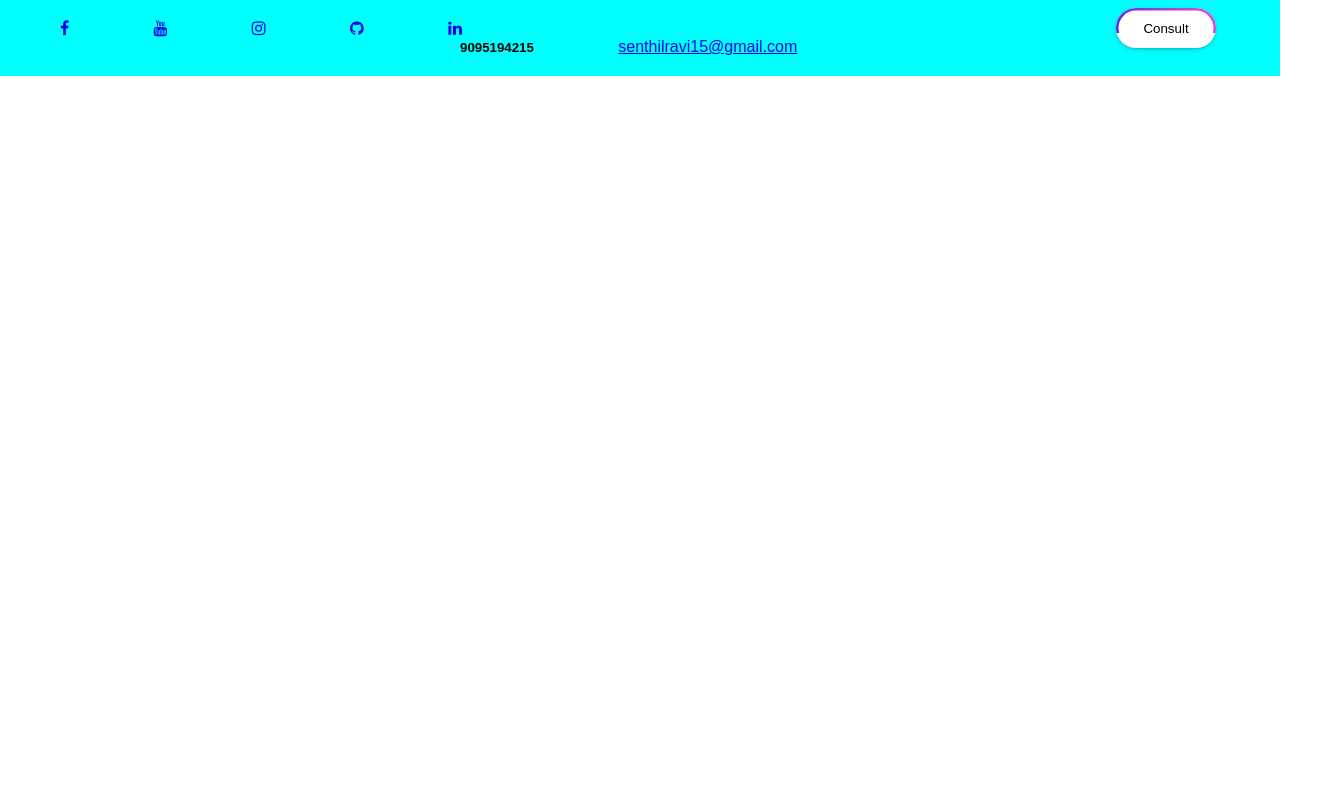
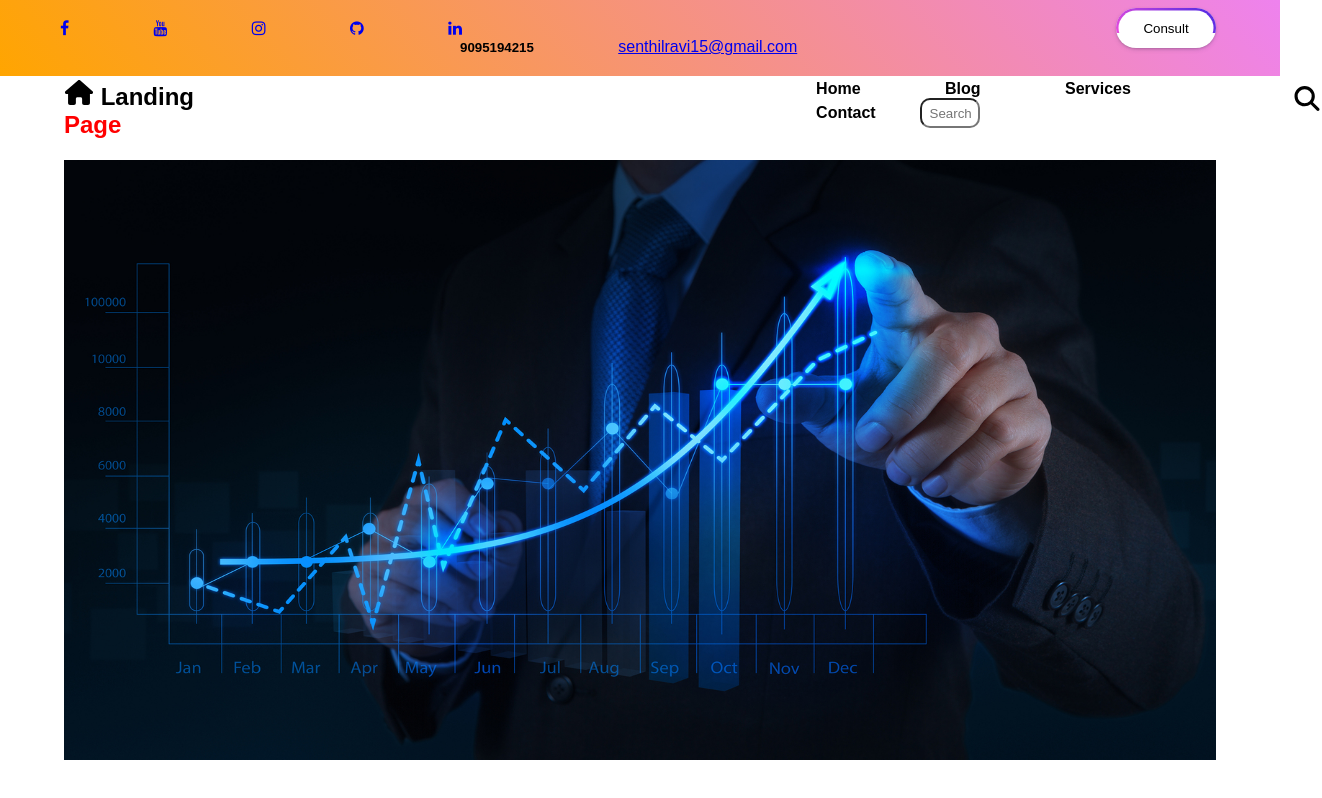
Before and after one commit to ravigitX/CODSOFT, a plain HTML site: page index.html in a window 1280 px wide. Shown: the whole page, 1322 px wide, since content can reach past the window. Drawn offline with Linux system fonts and the light colour scheme.

Commit message:
Added navigations

```diff
--- a/css/style.css
+++ b/css/style.css
@@ -7,7 +7,7 @@
 
 header{
     display: flex;
-    background-color: aqua;
+    background: linear-gradient(50deg, orange, violet);
     justify-content: flex-start;
     padding: 20px;
 }
@@ -42,6 +42,7 @@ nav ul li{
     background: linear-gradient(45deg, #e94cdc, #4c28e4);
     animation-name: rotate;
     animation-duration: 2s;
+    animation-play-state: paused;
     animation-iteration-count: infinite;
     animation-timing-function: linear;
 }
@@ -65,4 +66,57 @@ button{
     border-radius: 100px;
     border: none;
     background-color: white;
+    cursor: pointer;
 }
+
+.container:hover .border{
+    animation-play-state: running;
+}
+
+.heading{
+    display: flex;
+    position: absolute;
+    top: 10%;
+    left: 5%;
+    cursor: default;
+}
+
+.house-solid{
+    width: 30px;
+    height: 25px;
+}
+
+.heading-info {
+    display: inline-block;
+    justify-content: space-evenly;
+    align-items: center;
+    padding-left: 550px;
+    cursor: pointer;
+    font-weight: bold;
+}
+.heading-info :hover{
+    color: red;
+    transition: 0.2s;
+}
+
+.search{
+    width: 60px;
+    height: 30px;
+    border-radius: 10px;
+}
+.magnifying-glass{
+    width: 30px;
+    height: 25px;
+    position: absolute;
+    top: 9.5%;
+    left: 101%;
+}
+
+.about-image{
+    position: absolute;
+    top: 20%;
+    right: 5%;
+    left: 5%;
+    width: 90%;
+    height: 75vh;
+}
--- a/index.html
+++ b/index.html
@@ -19,6 +19,7 @@
 </head>
 <body>
     <header>
+        <div>
             <nav>
                 <ul>
                     <li><a href="https://www.facebook.com/"><i class="fa fa-facebook"></i></a></li>
@@ -45,9 +46,25 @@
                     </div>
                 </ul>
             </nav>
+        </div>
+        <nav>
+            <div class="heading">
+                <h1><img src="assets/images/house-solid.svg" alt="Landing Page image" class="house-solid"> Landing <span style="color: red;">Page</span></h1>
+                <ul class="heading-info">
+                    <li><a href="#"></a>Home</li>
+                    <li><a href="#"></a>Blog</li>
+                    <li><a href="#"></a>Services</li>
+                    <li><a href="#"></a>Contact</li>
+                    <input type="text" placeholder="  Search" class="search">
+                    <img src="assets/images/magnifying-glass.svg" alt="Search-image" class="magnifying-glass">
+                </ul>
+            </div>
+        </nav>
     </header>
-
     <main class="content">
+        <div>
+                <img src="assets/images/about.jpg" alt="about-image" class="about-image">
+        </div>
 
     </main>
 </body>
```
Also changed, not shown: assets/images/about.jpg (added), assets/images/house-solid.svg (added), assets/images/magnifying-glass.svg (added). Lines whose indentation alone changed are shown as unchanged.
